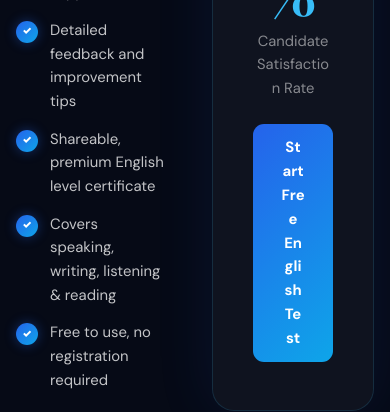
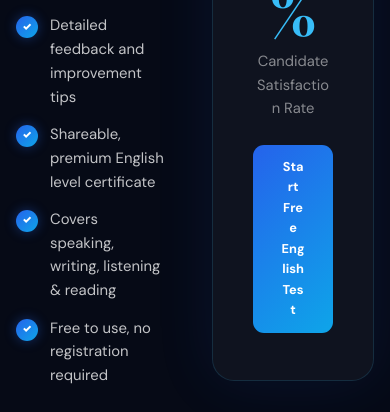
Before and after one commit to mrfar00uk0k-spec/EnglishAce, a React (Vite) app: page / in a window 390 px wide. Shown: the part 4400-4812 px from the top of the page. Built offline with nearby package versions, Linux system fonts and the light colour scheme.

Commit message:
Update Home.jsx

```diff
--- a/src/pages/Home.jsx
+++ b/src/pages/Home.jsx
@@ -458,11 +458,21 @@ export default function Home() {
               94%
             </div>
             <div style={{ color:'rgba(255,255,255,0.5)', marginTop:8, marginBottom:'1.5rem', fontSize:'0.92rem' }}>Candidate Satisfaction Rate</div>
-            <Link to="/assessment" className="btn-primary" style={{
-              background:'linear-gradient(135deg,#2563eb,#0ea5e9)',
-              color:'#fff', borderRadius:11, padding:'12px 28px',
-              fontWeight:800, fontSize:'0.93rem', display:'inline-block',
-            }}>{t('hero_cta')}</Link>
+            <Link
+  to="/assessment"
+  className="btn-primary"
+  style={{
+    background:'linear-gradient(135deg,#2563eb,#0ea5e9)',
+    color:'#fff',
+    borderRadius:11,
+    padding:'12px 28px',
+    fontWeight:800,
+    fontSize: window.innerWidth <= 768 ? '0.8rem' : '0.93rem',
+    display:'inline-block',
+  }}
+>
+  {t('hero_cta')}
+</Link>
           </div>
         </div>
         <style>{`@media(max-width:700px){.why-inner{grid-template-columns:1fr !important}}`}</style>
```
